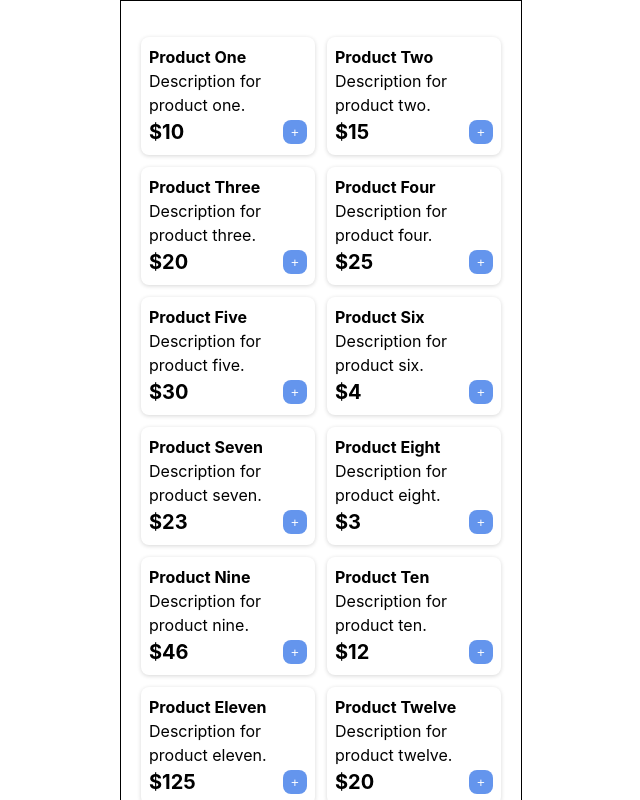
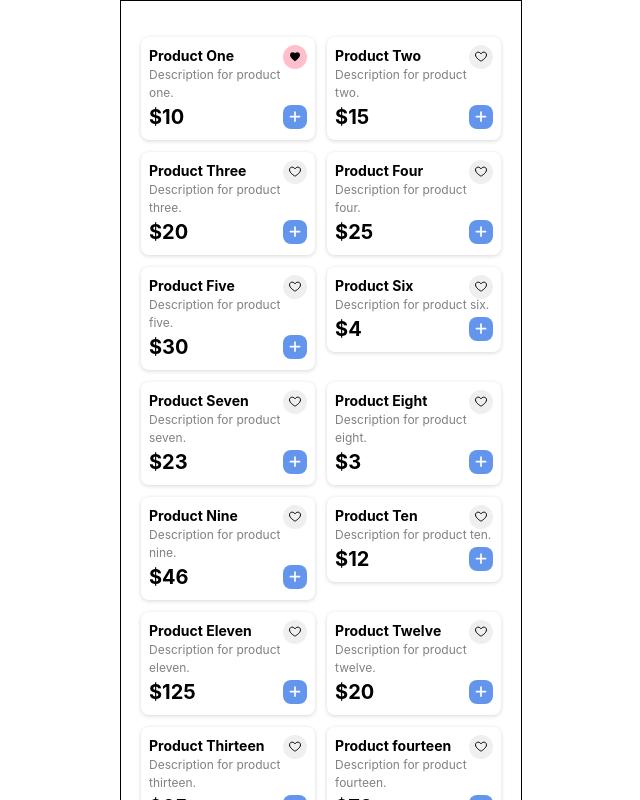
Before and after one commit to KuryakovDen/marketplace, a React (Vite) app: page / in a window 1280 px wide. Shown: the top 800 px of the page, without its empty margins (319-959 px from the left). Built offline with nearby package versions, Linux system fonts and the light colour scheme.

Commit message:
MARKETPLACE-2 Добавление логики для кнопки избранного

```diff
--- a/package.json
+++ b/package.json
@@ -10,12 +10,15 @@
     "preview": "vite preview"
   },
   "dependencies": {
+    "classnames": "^2.5.1",
     "react": "^18.3.1",
     "react-dom": "^18.3.1",
+    "react-icons": "^5.3.0",
     "react-router-dom": "^6.26.2"
   },
   "devDependencies": {
     "@eslint/js": "^9.9.0",
+    "@types/classnames": "^2.3.1",
     "@types/react": "^18.3.3",
     "@types/react-dom": "^18.3.0",
     "@vitejs/plugin-react": "^4.3.1",
--- a/src/features/productList/components/ProductItem/ProductItem.module.css
+++ b/src/features/productList/components/ProductItem/ProductItem.module.css
@@ -1,6 +1,7 @@
 .root {
     display: flex;
     flex-direction: column;
+    position: relative;
     box-shadow: rgba(0, 0, 0, 0.16) 0 1px 4px;
     border-radius: 8px;
     padding: 8px;
@@ -9,6 +10,36 @@
         box-shadow: rgba(0, 0, 0, 0.24) 0 3px 8px;
         cursor: pointer;
     }
+}
+
+.textWrapper {
+    display: flex;
+    flex-direction: column;
+}
+
+.title {
+    font-size: 14px;
+}
+
+.description {
+    color: gray;
+    font-size: 12px;
+}
+
+.favouriteButton {
+    position: absolute;
+    display: flex;
+    align-items: center;
+    justify-content: center;
+    right: 8px;
+    border-radius: 50%;
+    border: none;
+    width: 24px;
+    height: 24px;
+}
+
+.favourite {
+    background-color: pink;
 }
 
 .priceWrapper {
--- a/src/features/productList/components/ProductItem/ProductItem.tsx
+++ b/src/features/productList/components/ProductItem/ProductItem.tsx
@@ -1,28 +1,41 @@
 import { MouseEventHandler, useCallback } from 'react'
+import { GrFavorite } from "react-icons/gr";
+import { MdFavorite } from "react-icons/md";
+import { FaPlus } from "react-icons/fa6";
 import styles from './ProductItem.module.css'
+import classNames from 'classnames';
 
 type ProductItemProps = {
   id: number;
   title: string;
   description: string;
   price: string;
+  isFavourite: boolean;
   onCartAdd?: (event: MouseEvent) => void;
   onCartRemove?: (event: MouseEvent) => void;
   onProductClick?: MouseEventHandler<HTMLDivElement>
 }
 
-function ProductItem({ title, description, price, onProductClick, onCartAdd }: ProductItemProps) {
+function ProductItem({ title, description, price, isFavourite, onProductClick, onCartAdd }: ProductItemProps) {
   const onClick = useCallback(() => onProductClick, [])
 
   const onAddCartButtonClick = useCallback(() => onCartAdd, [])
 
   return <div className={styles.root} onClick={onClick}>
-    <strong>{title}</strong>
-    <span>{description}</span>
+    <div className={styles.textWrapper}>
+      <strong className={styles.title}>{title}</strong>
+      <span className={styles.description}>{description}</span>
+      {/* TODO Заменить на компонент IconButton */}
+      <button className={classNames(styles.favouriteButton, {
+        [styles.favourite]: isFavourite
+      })}>
+        {isFavourite ? <MdFavorite /> : <GrFavorite /> }
+      </button>
+    </div>
     <div className={styles.priceWrapper}>
       <b className={styles.price}>{price}</b>
       {/* TODO Заменить на компонент IconButton */}
-      <button className={styles.addButton} onClick={onAddCartButtonClick}>+</button>
+      <button className={styles.addButton} onClick={onAddCartButtonClick}><FaPlus /></button>
     </div>
   </div>
 }
--- a/src/features/productList/mocks/index.ts
+++ b/src/features/productList/mocks/index.ts
@@ -9,6 +9,7 @@ export const MOCK_PRODUCTS: Product[] = [
       'amount': 10,
       'currency': '$'
     },
+    'isFavourite': true,
     'categoryId': 1,
     'availableCount': 5,
     'properties': [{'title': 'Цвет', 'value': 'Черный'}]
@@ -21,6 +22,7 @@ export const MOCK_PRODUCTS: Product[] = [
       'amount': 15,
       'currency': '$'
     },
+    'isFavourite': false,
     'categoryId': 2,
     'availableCount': 3,
     'properties': [{'title': 'Цвет', 'value': 'Белый'}]
@@ -33,6 +35,7 @@ export const MOCK_PRODUCTS: Product[] = [
       'amount': 20,
       'currency': '$'
     },
+    'isFavourite': false,
     'categoryId': 1,
     'availableCount': 10,
     'properties': [{'title': 'Цвет', 'value': 'Синий'}]
@@ -45,6 +48,7 @@ export const MOCK_PRODUCTS: Product[] = [
       'amount': 25,
       'currency': '$'
     },
+    'isFavourite': false,
     'categoryId': 3,
     'availableCount': 2,
     'properties': [{'title': 'Цвет', 'value': 'Красный'}]
@@ -57,6 +61,7 @@ export const MOCK_PRODUCTS: Product[] = [
       'amount': 30,
       'currency': '$'
     },
+    'isFavourite': false,
     'categoryId': 2,
     'availableCount': 8,
     'properties': [{'title': 'Цвет', 'value': 'Зеленый'}]
@@ -69,6 +74,7 @@ export const MOCK_PRODUCTS: Product[] = [
       'amount': 4,
       'currency': '$'
     },
+    'isFavourite': false,
     'categoryId': 2,
     'availableCount': 13,
     'properties': [{'title': 'Цвет', 'value': 'Зеленый'}]
@@ -81,6 +87,7 @@ export const MOCK_PRODUCTS: Product[] = [
       'amount': 23,
       'currency': '$'
     },
+    'isFavourite': false,
     'categoryId': 4,
     'availableCount': 11,
     'properties': [{'title': 'Цвет', 'value': 'Зеленый'}]
@@ -93,6 +100,7 @@ export const MOCK_PRODUCTS: Product[] = [
       'amount': 3,
       'currency': '$'
     },
+    'isFavourite': false,
     'categoryId': 1,
     'availableCount': 2,
     'properties': [{'title': 'Цвет', 'value': 'Зеленый'}]
@@ -105,6 +113,7 @@ export const MOCK_PRODUCTS: Product[] = [
       'amount': 46,
       'currency': '$'
     },
+    'isFavourite': false,
     'categoryId': 3,
     'availableCount': 5,
     'properties': [{'title': 'Цвет', 'value': 'Зеленый'}]
@@ -117,6 +126,7 @@ export const MOCK_PRODUCTS: Product[] = [
       'amount': 12,
       'currency': '$'
     },
+    'isFavourite': false,
     'categoryId': 6,
     'availableCount': 4,
     'properties': [{'title': 'Цвет', 'value': 'Зеленый'}]
@@ -129,6 +139,7 @@ export const MOCK_PRODUCTS: Product[] = [
       'amount': 125,
       'currency': '$'
     },
+    'isFavourite': false,
     'categoryId': 3,
     'availableCount': 1,
     'properties': [{'title': 'Цвет', 'value': 'Зеленый'}]
@@ -141,6 +152,7 @@ export const MOCK_PRODUCTS: Product[] = [
       'amount': 20,
       'currency': '$'
     },
+    'isFavourite': false,
     'categoryId': 2,
     'availableCount': 7,
     'properties': [{'title': 'Цвет', 'value': 'Зеленый'}]
@@ -153,6 +165,7 @@ export const MOCK_PRODUCTS: Product[] = [
       'amount': 65,
       'currency': '$'
     },
+    'isFavourite': false,
     'categoryId': 6,
     'availableCount': 14,
     'properties': [{'title': 'Цвет', 'value': 'Зеленый'}]
@@ -165,6 +178,7 @@ export const MOCK_PRODUCTS: Product[] = [
       'amount': 70,
       'currency': '$'
     },
+    'isFavourite': false,
     'categoryId': 3,
     'availableCount': 60,
     'properties': [{'title': 'Цвет', 'value': 'Зеленый'}]
@@ -177,6 +191,7 @@ export const MOCK_PRODUCTS: Product[] = [
       'amount': 45,
       'currency': '$'
     },
+    'isFavourite': false,
     'categoryId': 1,
     'availableCount': 16,
     'properties': [{'title': 'Цвет', 'value': 'Зеленый'}]
@@ -189,6 +204,7 @@ export const MOCK_PRODUCTS: Product[] = [
       'amount': 55,
       'currency': '$'
     },
+    'isFavourite': false,
     'categoryId': 4,
     'availableCount': 2,
     'properties': [{'title': 'Цвет', 'value': 'Зеленый'}]
@@ -201,6 +217,7 @@ export const MOCK_PRODUCTS: Product[] = [
       'amount': 35,
       'currency': '$'
     },
+    'isFavourite': false,
     'categoryId': 1,
     'availableCount': 14,
     'properties': [{'title': 'Цвет', 'value': 'Зеленый'}]
@@ -213,6 +230,7 @@ export const MOCK_PRODUCTS: Product[] = [
       'amount': 10,
       'currency': '$'
     },
+    'isFavourite': false,
     'categoryId': 6,
     'availableCount': 40,
     'properties': [{'title': 'Цвет', 'value': 'Зеленый'}]
@@ -225,6 +243,7 @@ export const MOCK_PRODUCTS: Product[] = [
       'amount': 80,
       'currency': '$'
     },
+    'isFavourite': false,
     'categoryId': 3,
     'availableCount': 15,
     'properties': [{'title': 'Цвет', 'value': 'Зеленый'}]
@@ -237,6 +256,7 @@ export const MOCK_PRODUCTS: Product[] = [
       'amount': 100,
       'currency': '$'
     },
+    'isFavourite': false,
     'categoryId': 5,
     'availableCount': 5,
     'properties': [{'title': 'Цвет', 'value': 'Зеленый'}]
--- a/src/shared/types/product/Product.types.ts
+++ b/src/shared/types/product/Product.types.ts
@@ -16,5 +16,6 @@ export type Product = {
   price: ProductPrice;
   categoryId: number;
   availableCount: number;
+  isFavourite: boolean;
   properties: ProductProperty[]
 }
--- a/tsconfig.app.json
+++ b/tsconfig.app.json
@@ -18,7 +18,8 @@
     "strict": true,
     "noUnusedLocals": true,
     "noUnusedParameters": true,
-    "noFallthroughCasesInSwitch": true
+    "noFallthroughCasesInSwitch": true,
+    "allowSyntheticDefaultImports": true
   },
   "include": ["src"]
 }
```
Also changed, not shown: 2 other files (tests, documents, lock files or other folders).
